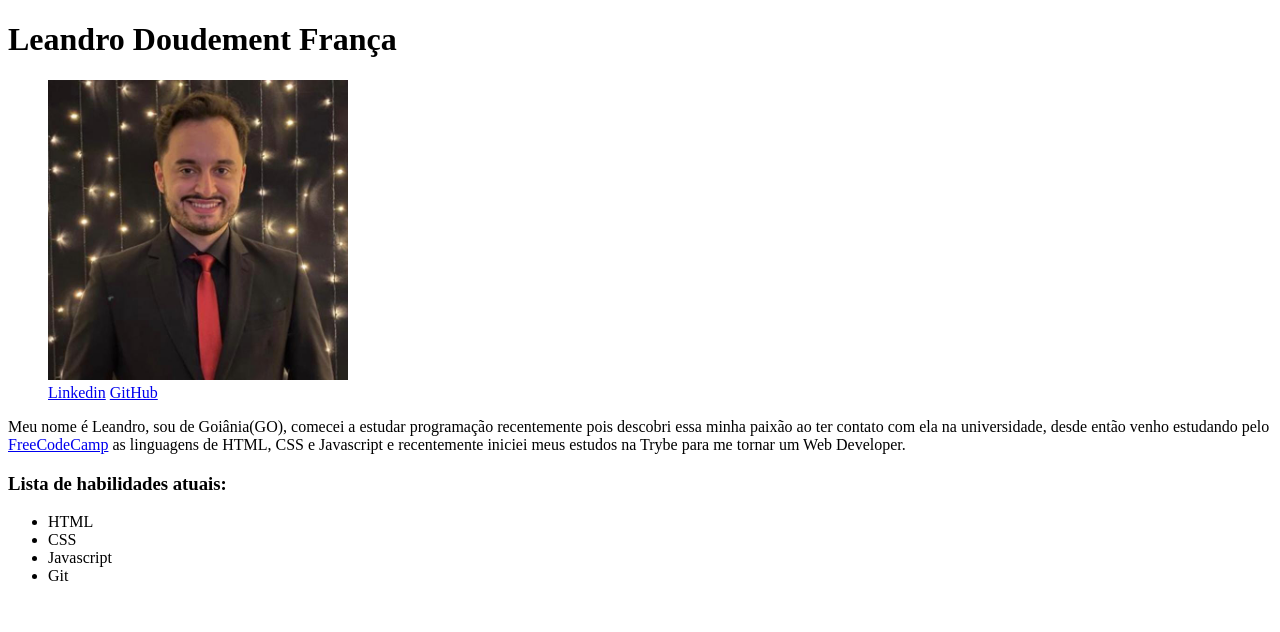
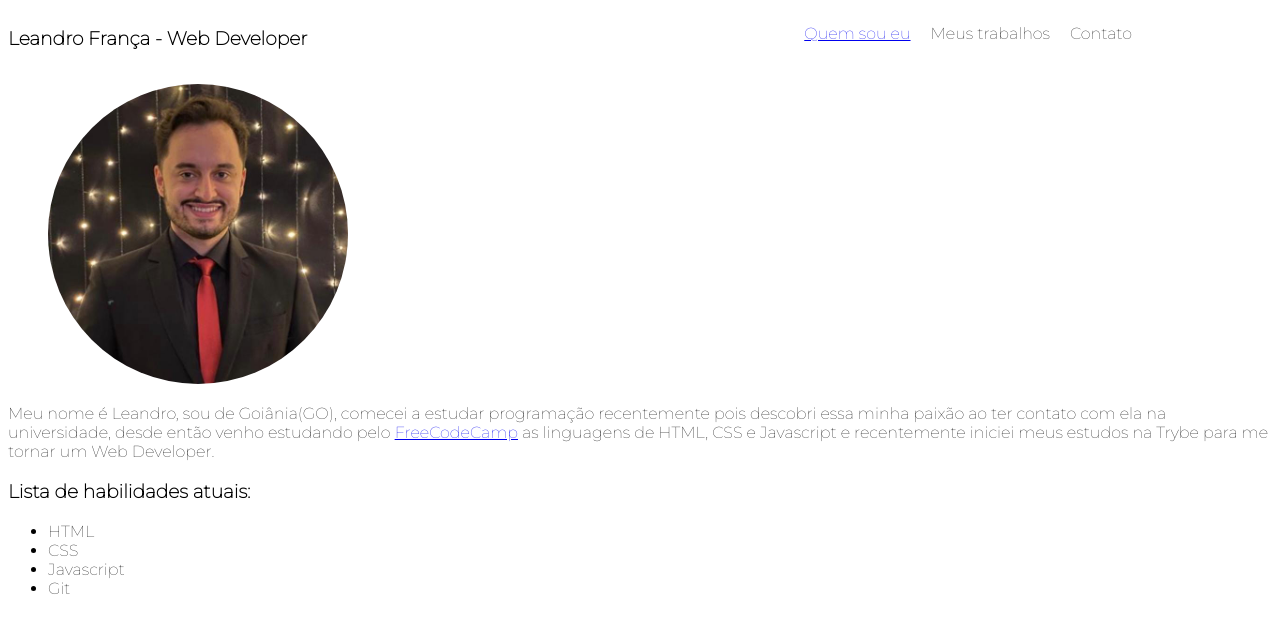
Before and after one commit to LeandroDoudement/LeandroDoudement.github.io, a plain HTML site: page index.html in a window 1280 px wide. Drawn offline with Linux system fonts and the light colour scheme.

Commit message:
Repara alguns recursos

```diff
--- a/index-style.css
+++ b/index-style.css
@@ -1,3 +1,19 @@
-.legenda{
-width: 300px;
+body{
+    font-family: 'Montserrat', sans-serif ;
+    color: black;
 }
+header{
+    display: flex;
+}
+.lista-navegador{
+    list-style: none;
+    display: flex;
+    gap: 20px;
+}
+.navegador{
+    margin-left: auto;
+    margin-right: 140px;
+}
+#Leandro{
+    border-radius: 50%;
+}
--- a/index.html
+++ b/index.html
@@ -6,15 +6,28 @@
     <meta name="viewport" content="width=device-width, initial-scale=1.0">
     <title>Portfolio Web</title>
     <link rel="stylesheet" href="index-style.css" type="text/css">
+    <link rel="preconnect" href="https://fonts.googleapis.com">
+<link rel="preconnect" href="https://fonts.gstatic.com" crossorigin>
+<link href="https://fonts.googleapis.com/css2?family=Montserrat:wght@100&display=swap" rel="stylesheet">
 </head>
 <body>
-    <h1>Leandro Doudement França</h1>
+    <header>
+        <div>
+        <h3>Leandro França - Web Developer</h3>
+        </div>
+        <div class="navegador">
+        <nav>
+                <ul class="lista-navegador">
+                    <li><a href="#QSE">Quem sou eu</a></li>
+                    <li>Meus trabalhos</li>
+                    <li>Contato</li>
+                </ul>
+            </nav>
+            </div>
+    </header>
+    <section id="QSE">
     <figure>
     <img id="Leandro" src="/Imagens/fotodeperfil.jpeg" alt="Foto de perfil" width="300px">
-    <div class="legenda">
-        <a href="https://www.linkedin.com/in/leandro-fran%C3%A7a-937741221/" target="_blank">Linkedin</a>
-        <a href="https://github.com/LeandroDoudement" target="_blank">GitHub</a>
-    </div>
     </figure>
         <p>Meu nome é Leandro, sou de Goiânia(GO), comecei a estudar programação recentemente pois descobri essa minha paixão ao ter contato com ela na universidade, desde então venho estudando pelo <a href="https://www.freecodecamp.org/" target="_blank">FreeCodeCamp</a> as linguagens de HTML, CSS e Javascript e recentemente iniciei meus estudos na Trybe para me tornar um Web Developer.
         </p>
@@ -25,6 +38,7 @@
             <li>Javascript</li>
             <li>Git</li>
         </ul>
+        </section>
 
 </body>
 </html>
```
